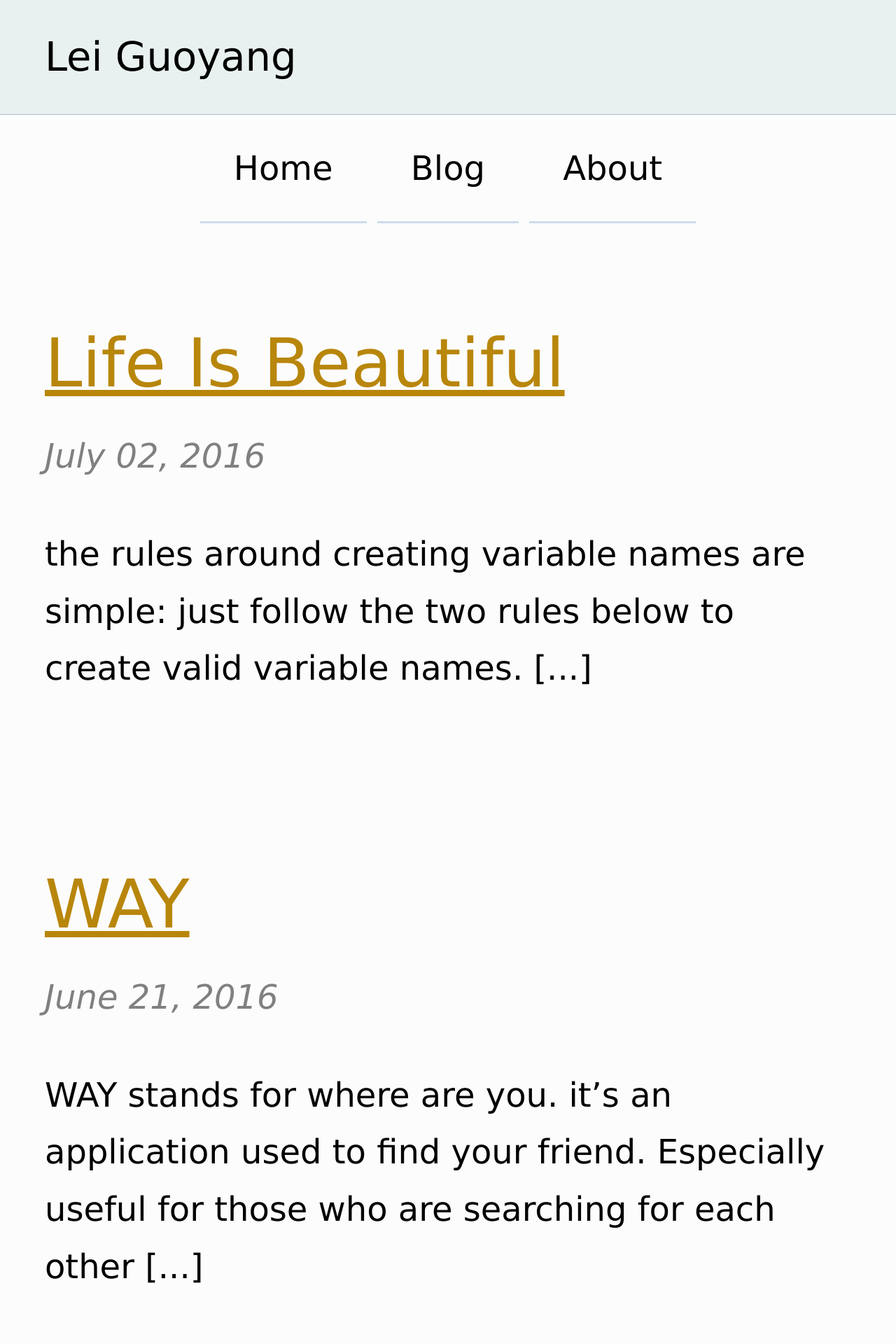
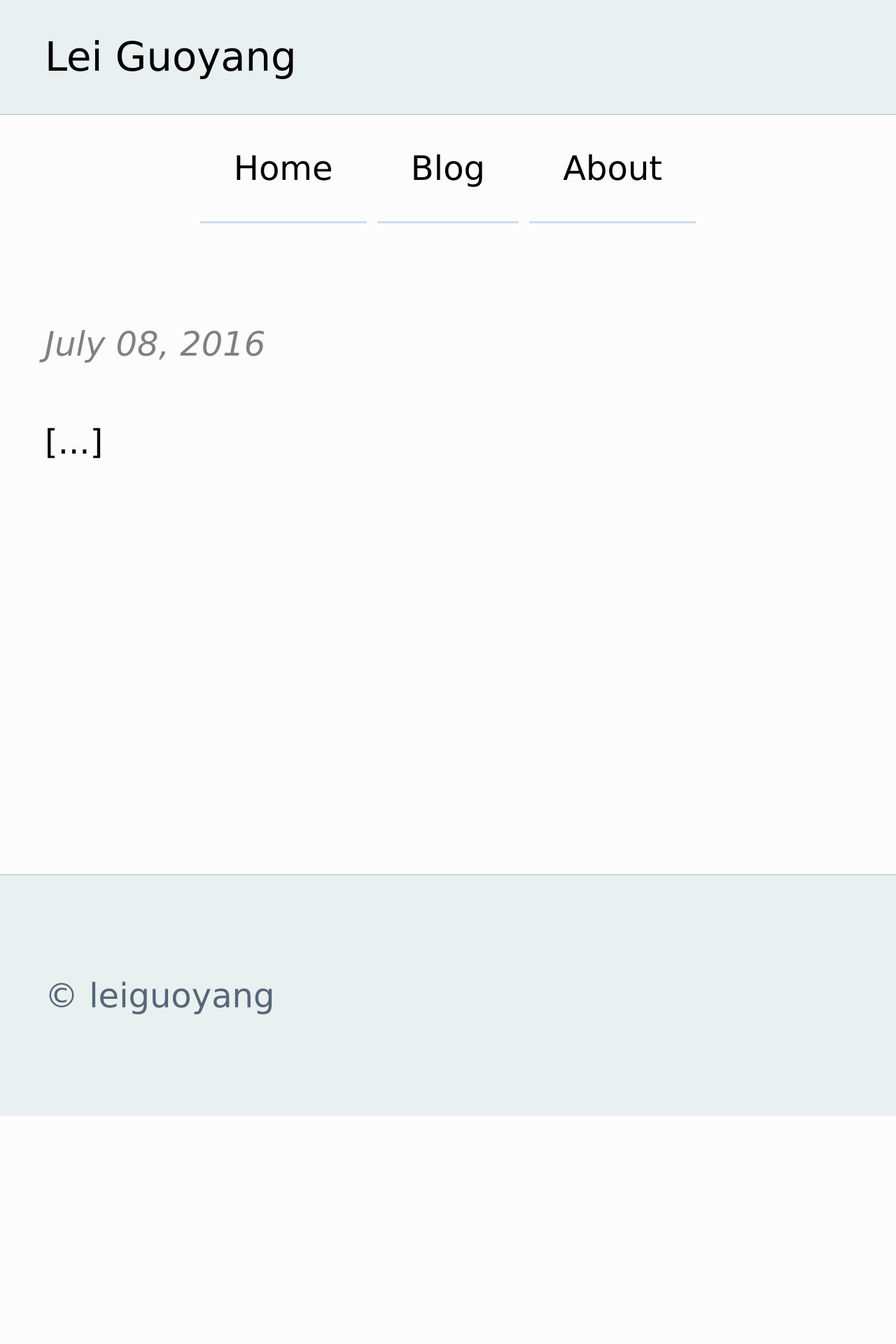
Before and after one commit to leiguoyang/leiguoyang.github.io, a Jekyll site: the page built from index.html, in a window 1280 px wide. Shown: the top 1920 px of the page at 70% size. Built offline with Jekyll 4.4.1, drawn with Linux system fonts in a browser that asks for light colours; after the commit the page ends 1594 px from its top, so only the background shows below that.

Commit message:
add a new post and delete two old ones

```diff
--- a/_posts/2016-06-21-WAY.md
+++ /dev/null
@@ -1,16 +0,0 @@
----
-layout: post
-title: WAY
-date: 2016-06-21
----
-WAY stands for where are you. it's an application used to find your friend. Especially useful for those who are searching for each other
-
-This is really a cool project. I am think which map datadase i should use.
-
-<!--practice to make a table with the markdown-->
-
-|Name|Age|Job|
-|-|-|
-|Younger|29|Web developer & CEO|
-|Mary|27|My wife|
-|Jessie|27|My girlfriend|
--- a/_posts/2016-07-02-life-is-beautiful.md
+++ /dev/null
@@ -1,14 +0,0 @@
----
-layout: post
-title: life is beautiful
-date: 2016-07-02
----
-
-the rules around creating variable names are simple: just follow the two rules below to create valid variable names.
-
-First, start your variables with a letter, an underscore or a dollar sign.
-
-Second, after that, use as many letters numeric digits, underscores or dollar signs as you like.
-
-## what's a keyword
-A keyword is a reserved word in JavaScript, like var or function or if. JavaScript uses these reserved words for its own purpose.
--- a/css/main.css
+++ b/css/main.css
@@ -56,9 +56,13 @@ footer {
   border-top: 1px solid #abc;
 }
 
-p, li {
+p {
   line-height: 1.7em;
   margin: 1.5em 0;
+}
+
+#main li {
+  line-height: 1.7em;
 }
 
 #main h2 {
```
Also changed, not shown: _posts/2016-07-08-meet-you-on-the-web.md (added, +11 -0 lines).
